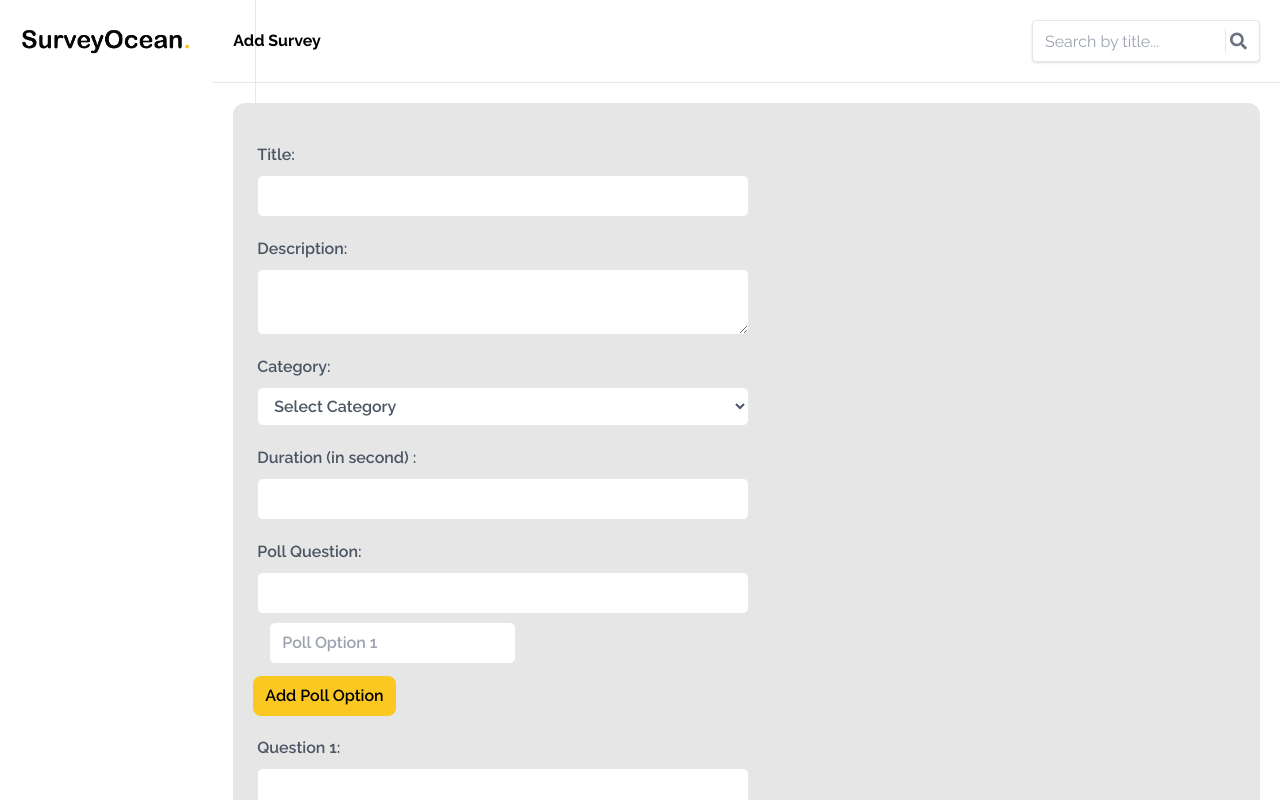
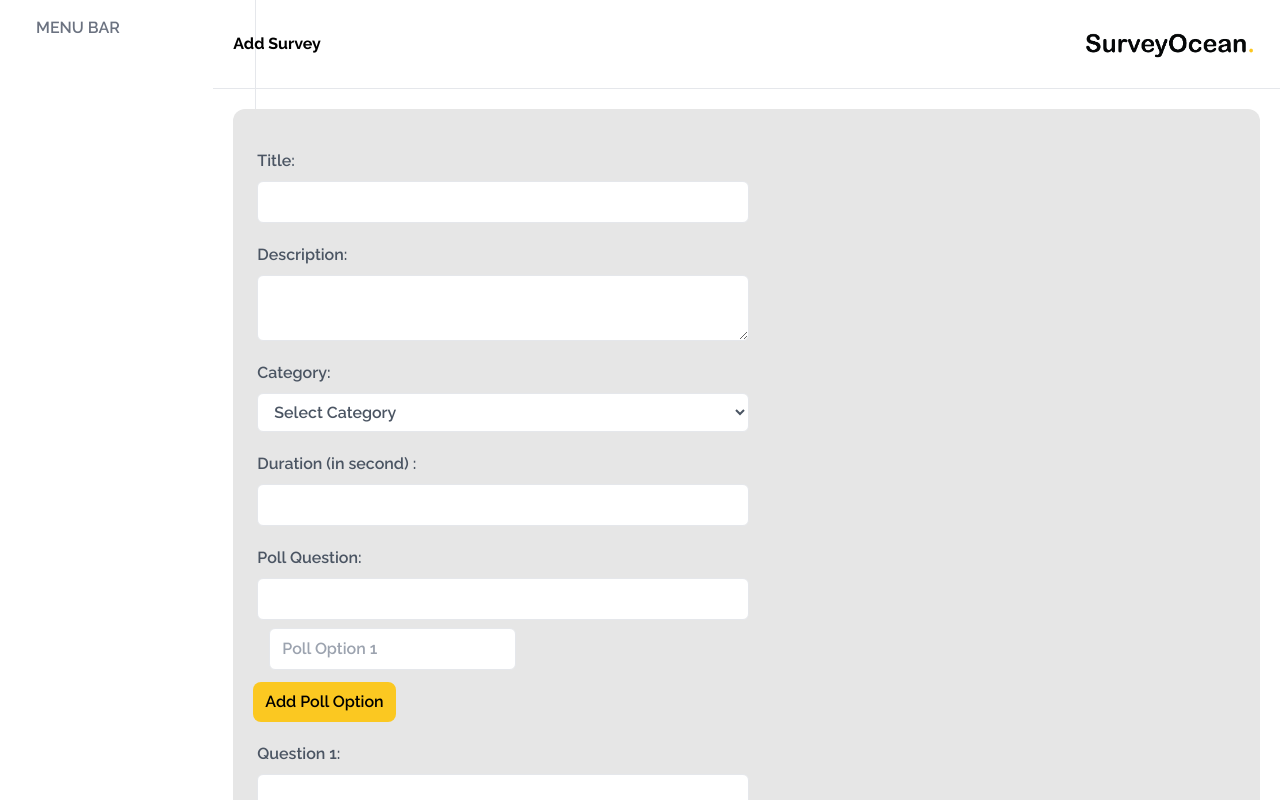
Before and after one commit to CodeWithIfty/survey-ocean-client, a React (Vite) app: page /dashboard/add-survey in a window 1280 px wide. Shown: the top 800 px of the page. Built offline with nearby package versions, Linux system fonts and the light colour scheme; no server answers; sample sign-in values are in the browser's storage.

Commit message:
added featured survey api get

```diff
--- a/src/api/survey.js
+++ b/src/api/survey.js
@@ -42,6 +42,10 @@ export const getUsersSurvey = async (userId) => {
   const { data } = await axiosSecure(`/user-surveys/${userId}`);
   return data;
 };
+export const getFeaturedSurvey = async () => {
+  const data = await axiosSecure(`/get-featured-surveys`);
+  return data.data.surveys;
+};
 
 export const getFilteredSurveys = async (
   category,
@@ -66,7 +70,6 @@ export const publishUnPublish = async (action) => {
 };
 
 export const updateSurvey = async (surveyId, updateSurvey) => {
-  console.log(updateSurvey);
   const data = await axiosSecure.put(
     `/update-survey/${surveyId}`,
     updateSurvey
--- a/src/components/Homepage/FeaturedSurveySection.jsx
+++ b/src/components/Homepage/FeaturedSurveySection.jsx
@@ -9,13 +9,16 @@ import {
 import { FaChevronRight, FaChevronLeft } from "react-icons/fa6";
 import "pure-react-carousel/dist/react-carousel.es.css";
 import { useEffect, useState } from "react";
-import useSurveys from "../../hooks/useSurveys";
 import { Link } from "react-router-dom";
+import { useQuery } from "@tanstack/react-query";
+import useFeaturedSurveys from "../../hooks/useFeaturedSurveys";
 
 const FeaturedSurveySection = () => {
   const [slidesToShow, setSlidesToShow] = useState(3);
-  const { surveys } = useSurveys();
+
+  const { surveys } = useFeaturedSurveys();
   //   Changing visible slide depending window size
+  console.log(surveys);
   useEffect(() => {
     const handleResize = () => {
       const isSmallScreen = window.innerWidth <= 768;
--- a/src/components/Surveys/Heading.jsx
+++ b/src/components/Surveys/Heading.jsx
@@ -1,4 +1,5 @@
-import { FaSearch } from "react-icons/fa";
+
+import { Link } from "react-router-dom";
 
 const Heading = ({ title }) => {
   return (
@@ -7,14 +8,14 @@ const Heading = ({ title }) => {
         <h1 className="font-bold">{title}</h1>
       </div>
 
-      <div className="flex items-center px-3 py-2 bg-white border shadow rounded">
-        <input
-          type="text"
-          name="searchText"
-          placeholder="Search by title..."
-          className=" bg-transparent w-full h-full outline-none"
-        />
-        <FaSearch className="border-l text-2xl pl-1 text-gray-500" />
+      <div className="">
+        <Link
+          to={"/"}
+          id="drawer-navigation-label"
+          className="text-base font-semibold text-gray-500 uppercase dark:text-gray-400"
+        >
+          <img src="/assets/logo.png" alt="" className="h-12" />
+        </Link>
       </div>
     </div>
   );
--- a/src/components/Surveys/SurveyFilterForm.jsx
+++ b/src/components/Surveys/SurveyFilterForm.jsx
@@ -8,10 +8,7 @@ const SurveyFilterForm = ({ setSurveys, setIsLoading }) => {
   const [sortByVote, setSortByVote] = useState("");
   const [searchText, setSearchText] = useState("");
 
-  const {
-    data: surveys,
-    isLoading,
-  } = useQuery({
+  const { data: surveys, isLoading } = useQuery({
     queryKey: ["filtered-surveys", category, sortLike, sortByVote, searchText],
     queryFn: () =>
       getFilteredSurveys(category, sortLike, sortByVote, searchText),
--- a/src/components/shared/Sidebar/Sidebar.jsx
+++ b/src/components/shared/Sidebar/Sidebar.jsx
@@ -1,4 +1,3 @@
-import { Link } from "react-router-dom";
 import useAuth from "../../../hooks/useAuth";
 import useRole from "../../../hooks/useRole";
 import AdminMenu from "./AdminMenu";
@@ -22,13 +21,9 @@ const Sidebar = () => {
         aria-labelledby="drawer-navigation-label"
       >
         {/* Logo */}
-        <Link
-          to={"/"}
-          id="drawer-navigation-label"
-          className="text-base font-semibold text-gray-500 uppercase dark:text-gray-400"
-        >
-          <img src="/assets/logo.png" alt="" className="h-12" />
-        </Link>
+        <h1 className="text-base font-semibold  ml-5 text-gray-500 uppercase dark:text-gray-400">
+          Menu bar
+        </h1>
 
         {/* <button
           type="button"
--- /dev/null
+++ b/src/hooks/useFeaturedSurveys.jsx
@@ -0,0 +1,17 @@
+import { useQuery } from "@tanstack/react-query";
+import { getFeaturedSurvey } from "../api/survey";
+
+const useFeaturedSurveys = () => {
+  const {
+    data: surveys,
+    isLoading,
+    refetch,
+  } = useQuery({
+    queryKey: ["featured_surveys"],
+    queryFn: () => getFeaturedSurvey(),
+  });
+
+  return { surveys, isLoading, refetch };
+};
+
+export default useFeaturedSurveys;
```
